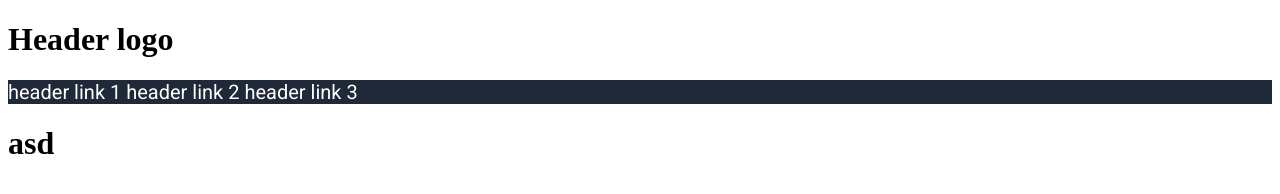
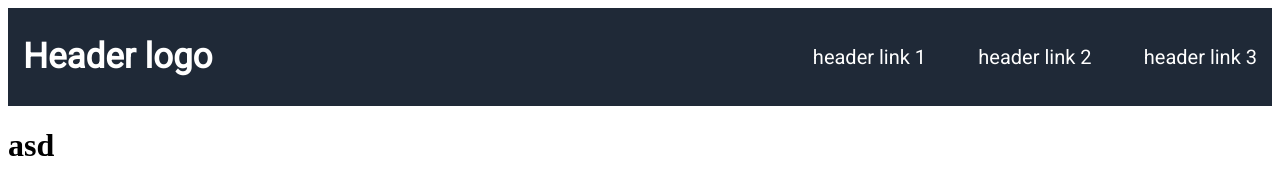
Before and after one commit to verghese96/odin-landing-page, a plain HTML site: page index.html in a window 1280 px wide. Drawn offline with Linux system fonts and the light colour scheme.

Commit message:
Header Complete

```diff
--- a/index.html
+++ b/index.html
@@ -8,11 +8,13 @@
   </head>
   <body>
     <main>
-        <h1 class="logo">Header logo</h1>
-        <div class="topnav">
-            <a class="tab">header link 1</a>
-            <a class="tab">header link 2</a>
-            <a class="tab">header link 3</a>
+        <div class="header">
+            <h1 class="logo">Header logo</h1>
+            <div class="topnav">
+                <a class="tab">header link 1</a>
+                <a class="tab">header link 2</a>
+                <a class="tab">header link 3</a>
+            </div>
         </div>
         <h1>asd</h1>
     </main>
--- a/style.css
+++ b/style.css
@@ -1,18 +1,18 @@
-.topnav{
+.header{
+    display:flex;
     background-color: #1f2937;
     font-family: 'Roboto';font-size: 20px;
     color:white;
+    padding: 5px 15px 5px 15px;
 }
+.logo{
+    font-size: 35px;
+}
+.topnav{
+    display:flex;
+    flex:1;
+    align-items: center;
+    justify-content: flex-end;
+    gap:5%;
 
-
-/* .logo.topnav{
-    display: flex;
-    justify-content: flex-start;
-    align-self: center;
-    font-size: 35px;
-} */
-.tab.topnav{
-    display:inline-flex;
-    flex-direction: column-reverse;
-    flex:1;
 }
```
